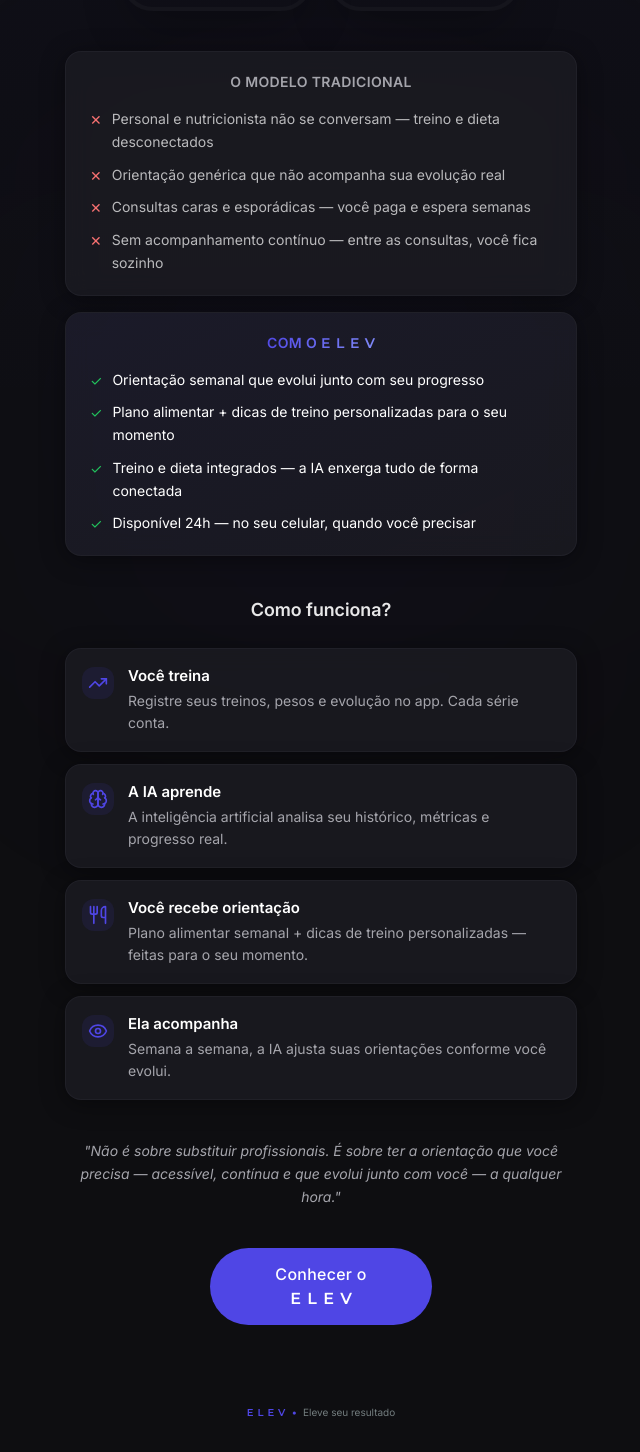
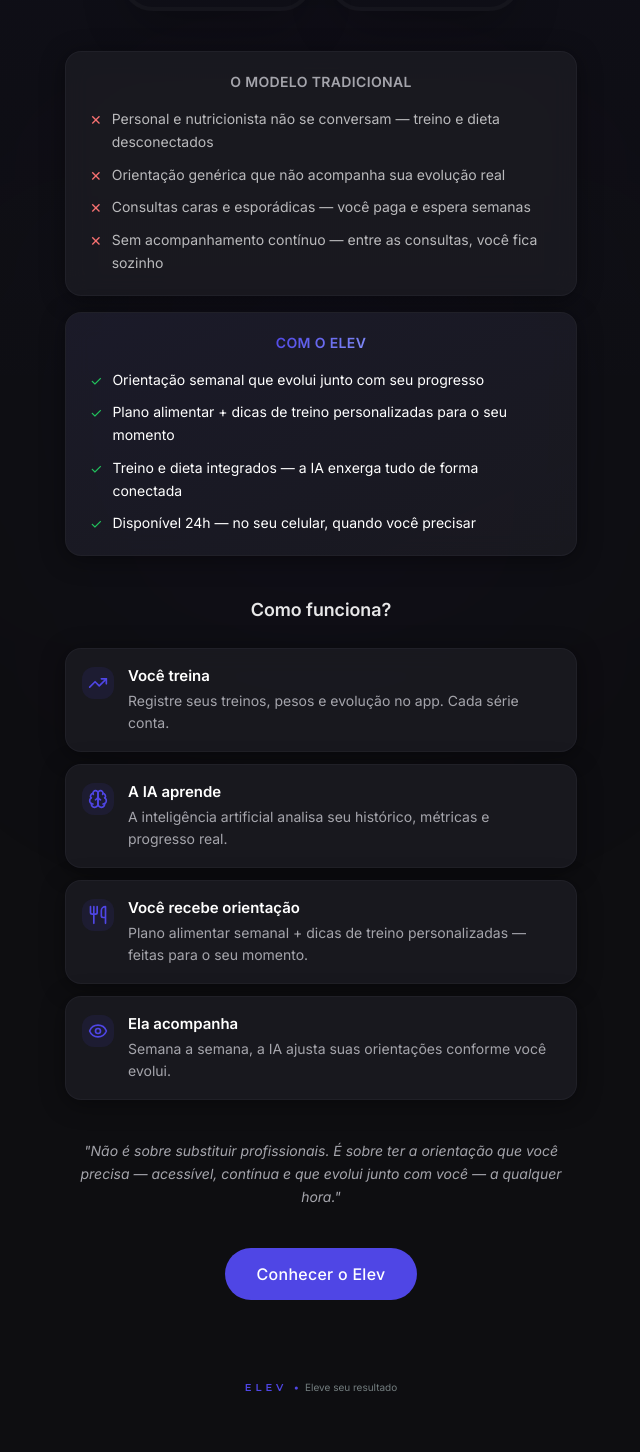
Before and after one commit to Lucas-Sambati/landingPage_elev, a React (Vite) app: page /sobre in a window 1280 px wide. Shown: the part 606-2058 px from the top of the page, without its empty margins (319-959 px from the left). After the commit the page ends 2033 px from the top, so only its background shows below. Built offline with nearby package versions, Linux system fonts and the light colour scheme; the HTML template or start-up script is replaced by a standard one.

Commit message:
Atualizando

```diff
--- a/src/components/AboutSection.tsx
+++ b/src/components/AboutSection.tsx
@@ -111,7 +111,7 @@
           <div className="absolute inset-0 bg-gradient-to-br from-primary/5 to-transparent pointer-events-none" />
           <div className="relative z-10">
             <p className="text-center text-sm font-semibold mb-4 tracking-wide uppercase">
-              <span className="text-gradient">Com o <span className="elev-brand">ELEV</span></span>
+              <span className="text-gradient">Com o ELEV</span>
             </p>
             <div className="space-y-2.5">
               <div className="flex items-start gap-2.5 px-1">
@@ -189,7 +189,7 @@
             className="bg-[#4F46E5] text-white font-medium text-sm sm:text-base px-8 py-3.5 rounded-full transition-all hover:bg-[#4338CA] hover:scale-[1.02] active:scale-[0.97] touch-manipulation"
             style={{ fontFamily: "'Inter', sans-serif", letterSpacing: '0.02em' }}
           >
-            Conhecer o <span className="elev-brand">ELEV</span>
+            Conhecer o Elev
           </button>
         </motion.div>
       </div>
@@ -197,8 +197,8 @@
       {/* Assinatura ELEV */}
       <span className="relative z-10 pb-8 flex items-center gap-1.5">
         <span
-          className="text-[10px] elev-brand"
-          style={{ color: "#4F46E5" }}
+          className="text-[10px] font-semibold uppercase tracking-[0.4em]"
+          style={{ fontFamily: "'Montserrat', sans-serif", color: "#4F46E5" }}
         >
           ELEV
         </span>
```
